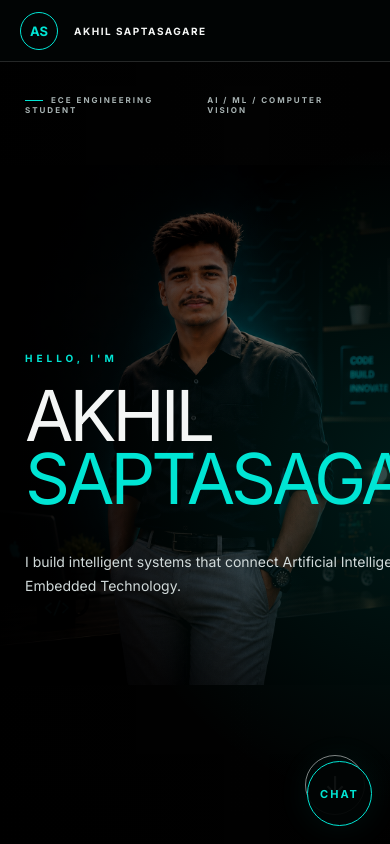
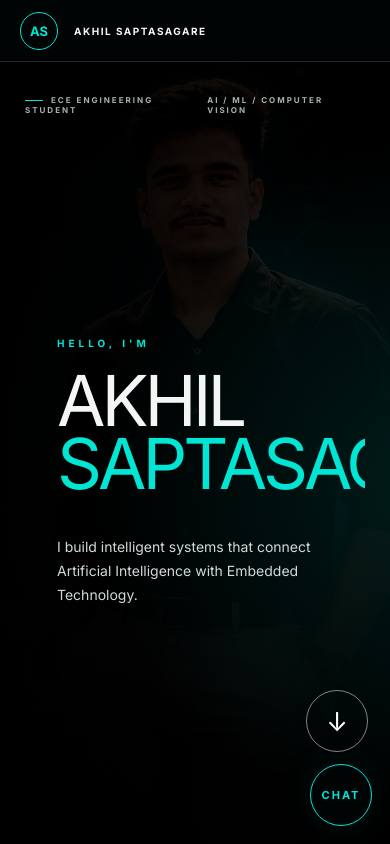
Before and after one commit to AKILSAPTASAGRE/akhil-portfolio, a React (Vite) app: page / in a window 390 px wide. Shown: the top 844 px of the page. Built offline with nearby package versions, Linux system fonts and the light colour scheme.

Commit message:
Fix mobile responsive layout

```diff
--- a/src/App.css
+++ b/src/App.css
@@ -1713,3 +1713,318 @@ a {
   }
 
 }
+/* =========================================================
+   MOBILE FIX ONLY
+   Desktop design remains unchanged
+   ========================================================= */
+
+@media (max-width: 768px) {
+
+  html,
+  body {
+    width: 100%;
+    max-width: 100%;
+    overflow-x: hidden;
+  }
+
+  #root {
+    width: 100%;
+    max-width: 100%;
+    overflow-x: hidden;
+  }
+
+  /* ---------- HEADER ---------- */
+
+  header,
+  .navbar,
+  nav {
+    width: 100%;
+    max-width: 100%;
+    box-sizing: border-box;
+  }
+
+  /* ---------- HERO ---------- */
+
+  .hero {
+    width: 100%;
+    min-height: 100vh;
+    height: 100vh;
+    overflow: hidden;
+    position: relative;
+  }
+
+  .hero-image {
+    position: absolute;
+    inset: 0;
+    width: 100%;
+    height: 100%;
+    overflow: hidden;
+  }
+
+  .hero-image img {
+    position: absolute;
+
+    width: 100%;
+    height: 100%;
+
+    max-width: none;
+
+    object-fit: cover;
+
+    object-position: center center;
+
+    left: 0;
+    top: 0;
+
+    transform: none;
+
+    filter: brightness(0.45) contrast(1.08);
+  }
+
+  /* ---------- HERO DARK OVERLAY ---------- */
+
+  .hero::after {
+    content: "";
+    position: absolute;
+    inset: 0;
+    background:
+      linear-gradient(
+        to bottom,
+        rgba(0, 0, 0, 0.35),
+        rgba(0, 0, 0, 0.45) 45%,
+        rgba(0, 0, 0, 0.82) 100%
+      );
+    pointer-events: none;
+    z-index: 1;
+  }
+
+  /* ---------- HERO CONTENT ---------- */
+
+  .hero-content {
+    position: relative;
+    z-index: 2;
+
+    width: 100%;
+    max-width: 100%;
+
+    box-sizing: border-box;
+
+    padding-left: 46px;
+    padding-right: 28px;
+
+    overflow: hidden;
+  }
+
+  /* ---------- TOP LABELS ---------- */
+
+  .hero-top,
+  .hero-top-left,
+  .hero-top-right {
+    max-width: 100%;
+    box-sizing: border-box;
+  }
+
+  .hero-top-left {
+    max-width: 150px;
+  }
+
+  .hero-top-right {
+    max-width: 180px;
+  }
+
+  /* ---------- HELLO ---------- */
+
+  .hero-intro {
+    max-width: 100%;
+    box-sizing: border-box;
+  }
+
+  /* ---------- NAME ---------- */
+
+  .hero-title {
+    width: 100%;
+    max-width: 100%;
+
+    font-size: clamp(58px, 16vw, 110px);
+    line-height: 0.88;
+
+    letter-spacing: -0.055em;
+
+    word-break: normal;
+    overflow-wrap: normal;
+
+    white-space: normal;
+
+    box-sizing: border-box;
+  }
+
+  .hero-title span {
+    display: block;
+    max-width: 100%;
+  }
+
+  /* ---------- DESCRIPTION ---------- */
+
+  .hero-description {
+    width: 100%;
+    max-width: 100%;
+
+    padding-right: 20px;
+
+    font-size: 17px;
+    line-height: 1.65;
+
+    box-sizing: border-box;
+
+    overflow-wrap: break-word;
+  }
+
+  /* ---------- SCROLL BUTTON ---------- */
+
+  .scroll-button {
+    position: absolute;
+
+    right: 28px;
+    bottom: 34px;
+
+    width: 62px;
+    height: 62px;
+
+    z-index: 5;
+  }
+
+  /* ---------- CHAT BUTTON ---------- */
+
+  .chat-button {
+    position: fixed;
+
+    right: 18px;
+    bottom: 18px;
+
+    width: 62px;
+    height: 62px;
+
+    z-index: 100;
+  }
+
+  /* ---------- SECTIONS ---------- */
+
+  section {
+    width: 100%;
+    max-width: 100%;
+    box-sizing: border-box;
+    overflow-x: hidden;
+  }
+
+  .section-container,
+  .container {
+    width: 100%;
+    max-width: 100%;
+    box-sizing: border-box;
+
+    padding-left: 28px;
+    padding-right: 28px;
+  }
+
+  /* ---------- LARGE SECTION HEADINGS ---------- */
+
+  .section-title {
+    max-width: 100%;
+
+    font-size: clamp(55px, 15vw, 100px);
+    line-height: 0.9;
+
+    overflow-wrap: normal;
+  }
+
+  /* ---------- PROJECTS ---------- */
+
+  .project-card,
+  .project-content,
+  .project-image {
+    width: 100%;
+    max-width: 100%;
+    box-sizing: border-box;
+  }
+
+  .project-image img {
+    width: 100%;
+    height: auto;
+
+    max-width: 100%;
+
+    object-fit: contain;
+  }
+
+  /* ---------- CONTACT ---------- */
+
+  .contact-section {
+    width: 100%;
+    max-width: 100%;
+    overflow-x: hidden;
+  }
+
+  .contact-form {
+    width: 100%;
+    max-width: 100%;
+    box-sizing: border-box;
+  }
+
+  .contact-form input,
+  .contact-form textarea {
+    width: 100%;
+    max-width: 100%;
+    box-sizing: border-box;
+  }
+
+  /* ---------- FOOTER ---------- */
+
+  footer {
+    width: 100%;
+    max-width: 100%;
+    box-sizing: border-box;
+    overflow: hidden;
+  }
+}
+
+
+/* =========================================================
+   SMALL PHONES
+   ========================================================= */
+
+@media (max-width: 480px) {
+
+  .hero-content {
+    padding-left: 32px;
+    padding-right: 22px;
+  }
+
+  .hero-title {
+    font-size: clamp(52px, 17vw, 82px);
+    line-height: 0.9;
+  }
+
+  .hero-description {
+    font-size: 16px;
+    line-height: 1.6;
+    padding-right: 10px;
+  }
+
+  .hero-top-left {
+    max-width: 135px;
+  }
+
+  .hero-top-right {
+    max-width: 155px;
+  }
+
+  .scroll-button {
+    right: 22px;
+    bottom: 92px;
+  }
+
+  .chat-button {
+    right: 18px;
+    bottom: 18px;
+  }
+}
```
